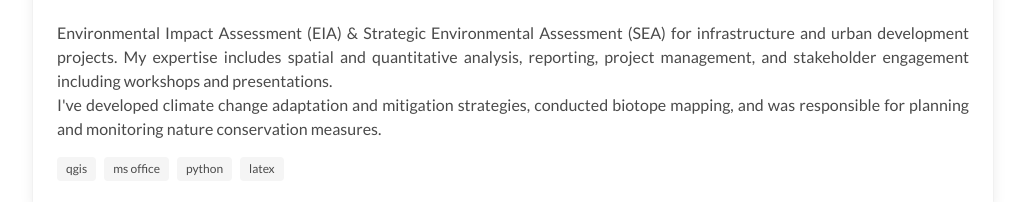
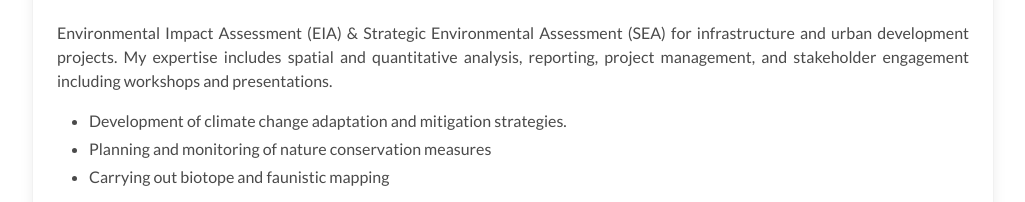
Before and after one commit to rbnmj/rbnmj.github.io, a plain HTML site: page index.html in a window 1280 px wide. Shown: the part 916-1118 px from the top of the page, without its empty margins (127-1152 px from the left). Drawn offline with Linux system fonts and the light colour scheme.

Commit message:
reformatting

```diff
--- a/index.html
+++ b/index.html
@@ -112,8 +112,12 @@
             </div>
           </div>
           <div class="content">
-            <p class="justified-text"> Environmental Impact Assessment (EIA) & Strategic Environmental Assessment (SEA) for infrastructure and urban development projects. My expertise includes spatial and quantitative analysis, reporting, project management, and stakeholder engagement including workshops and presentations. <br>
-            I've developed climate change adaptation and mitigation strategies, conducted biotope mapping, and was responsible for planning and monitoring nature conservation measures.</p>
+            <p class="justified-text"> Environmental Impact Assessment (EIA) & Strategic Environmental Assessment (SEA) for infrastructure and urban development projects. My expertise includes spatial and quantitative analysis, reporting, project management, and stakeholder engagement including workshops and presentations.</p>
+            <ul>
+              <li>Development of climate change adaptation and mitigation strategies.</li>
+              <li>Planning and monitoring of nature conservation measures </li>
+              <li>Carrying out biotope and faunistic mapping</li>
+            </ul>
             <div class="tags">
               <span class="tag">qgis</span>
               <span class="tag">ms office</span>
```
